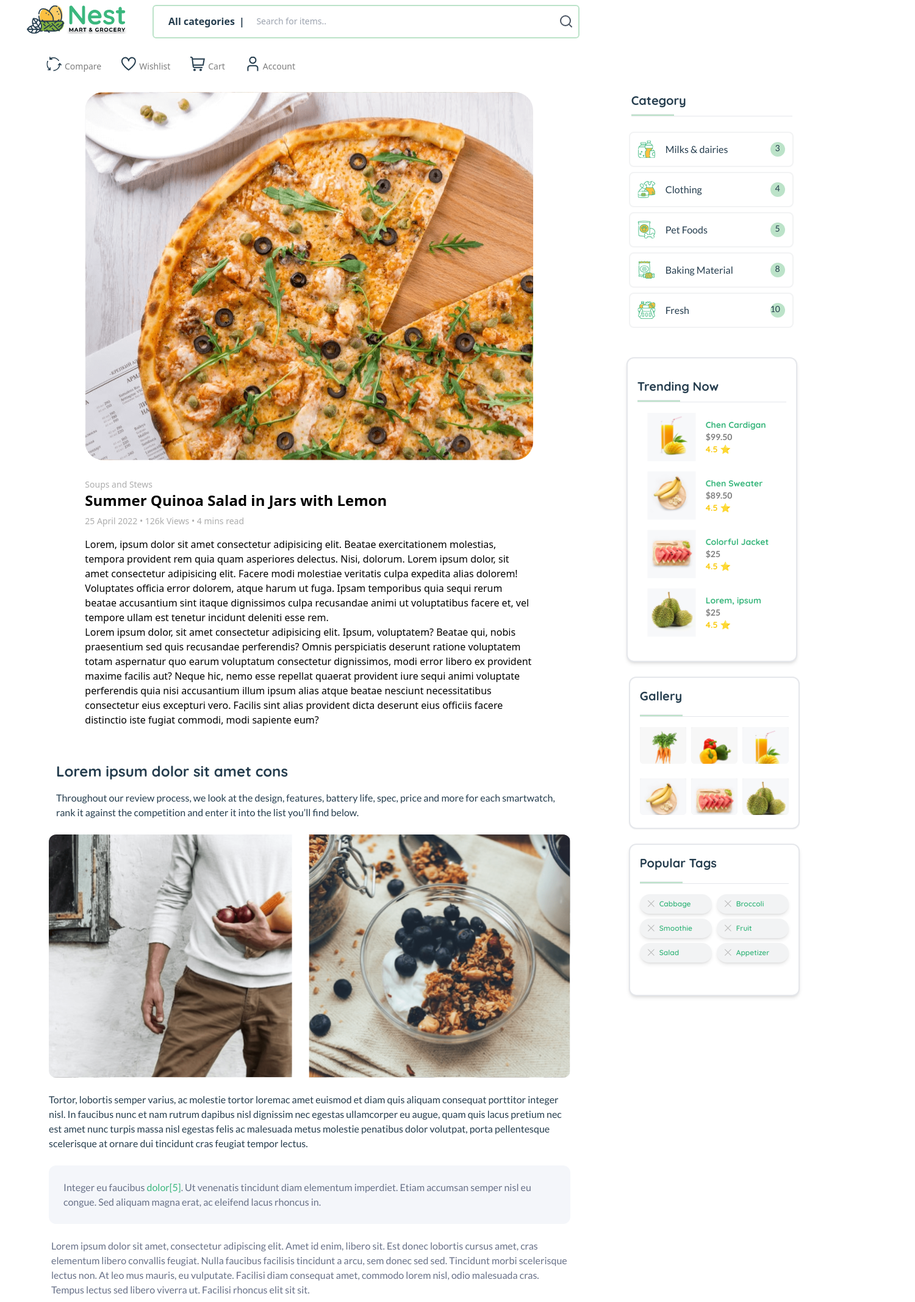
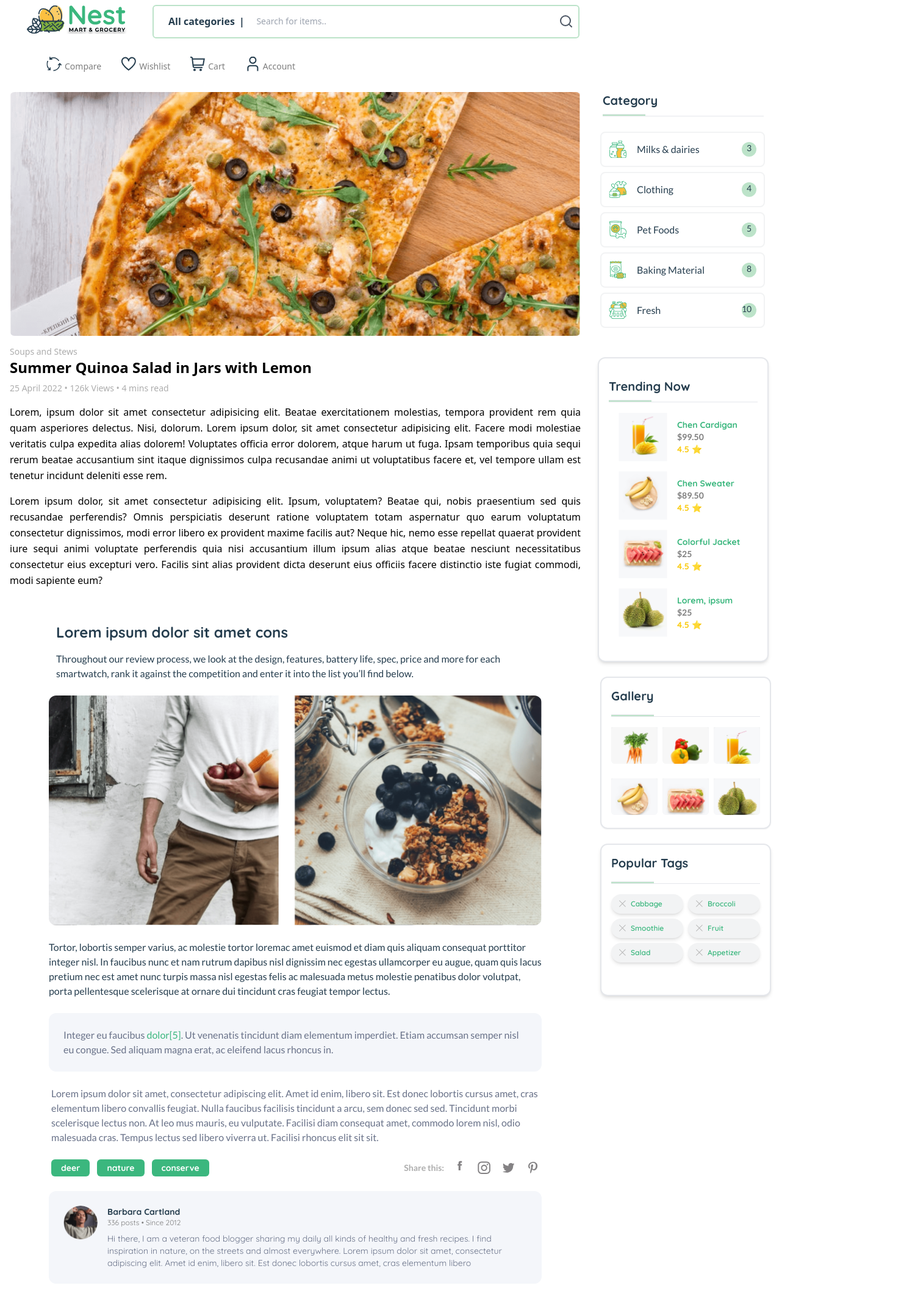
Before and after one commit to harshpratik2411/Nest, a React (Vite) app: page /blog/1 in a window 1280 px wide. Shown: the part 180-2316 px from the top of the page at 61% size, 1500 px wide, since content can reach past the window. Built offline with nearby package versions, Linux system fonts and the light colour scheme.

Commit message:
blogdetails completed successfully

```diff
--- a/src/Pages/Blog/BlogDetail/BlogDetailsMain/BlogDetailsMain.jsx
+++ b/src/Pages/Blog/BlogDetail/BlogDetailsMain/BlogDetailsMain.jsx
@@ -1,28 +1,32 @@
-import React from 'react'
+import React from "react";
 //import  BlogDetailsRow from '../../BlogDetail/BlogDetailsRow/BlogDetailsRow1'
-import BlogDetailsCol from '../BlogDetailsCol/BlogDetailsCol1'
-import Navbar from '../../../../Components/Navbar/Navbar'
-import TopNav1 from '../../../../Components/TopNav1/TopNav1'
-import TopNav2 from '../../../../Components/TopNav2/TopNav2'
-import BlogDetailsRowMain from '../BlogDetailsRowMain/BlogDetailsRowMain'
+import BlogDetailsCol from "../BlogDetailsCol/BlogDetailsCol1";
+import Navbar from "../../../../Components/Navbar/Navbar";
+import TopNav1 from "../../../../Components/TopNav1/TopNav1";
+import TopNav2 from "../../../../Components/TopNav2/TopNav2";
+import BlogDetailsRowMain from "../BlogDetailsRowMain/BlogDetailsRowMain";
+import BlogBannerbottom from "../../BlogBannerbottom/BlogBannerBottom";
+import Footer from "../../../../Components/Footer/Footer";
 
 const BlogDetailsMain = () => {
   return (
     <>
-    <div>
-
-          <Navbar/>
-          <TopNav1/>
-          <TopNav2/>
+      <div>
+        <Navbar />
+        <TopNav1 />
+        <TopNav2 />
       </div>
 
-      <div className='flex'>
-
-        <BlogDetailsRowMain/>
-        <BlogDetailsCol/>
-    </div>
-     </>
-  )
-}
+      <div className="flex">
+        <BlogDetailsRowMain />
+        <BlogDetailsCol />
+      </div>
+      <div>
+        <BlogBannerbottom />
+        <Footer />
+      </div>
+    </>
+  );
+};
 
 export default BlogDetailsMain;
--- a/src/Pages/Blog/BlogDetail/BlogDetailsRow/BlogDetailsRow1.jsx
+++ b/src/Pages/Blog/BlogDetail/BlogDetailsRow/BlogDetailsRow1.jsx
@@ -1,34 +1,42 @@
 import { useParams } from 'react-router';
-import { articles } from '../../BlogRow/BlogRow1'
-// import Navbar from  '../../../../Components/Navbar/Navbar'
-// import TopNav1 from '../../../../Components/TopNav1/TopNav1';
-// import TopNav2 from '../../../../Components/TopNav2/TopNav2';
+import { articles } from '../../BlogRow/BlogRow1';
 
 const BlogDetailRow1 = () => {
   const { id } = useParams();
-  const article = articles[id]; // Get the article based on URL id
+  const article = articles[id];
 
   if (!article) return <p>Blog not found.</p>;
 
   return (
     <>
-
-       {/* <Navbar/> */}
-      {/* <TopNav1/>
-      <TopNav2/> */}
-
-      <div className="p-4 max-w-3xl  mx-auto">
-      <img src={article.image} alt={article.title} className="rounded transition-all transform hover:scale-105 mb-4  w-full" />
+      <div className="p-4 max-w-5xl mx-auto">
+        <img
+          src={article.image}
+          alt={article.title}
+          className="w-full h-64 sm:h-80 md:h-[400px] object-cover rounded-lg transition-all transform hover:scale-105 mb-4"
+        />
         <p className="text-sm text-custom-text-lightgray">{article.category}</p>
-      <h1 className="text-2xl font-bold mb-2">{article.title}</h1>
+        <h1 className="text-xl sm:text-2xl font-bold mb-2">{article.title}</h1>
         <p className="text-sm text-custom-text-lightgray mb-4">
           {article.date} • {article.views} • {article.readTime}
         </p>
-      <p className="text-base">
-        Lorem, ipsum dolor sit amet consectetur adipisicing elit. Beatae exercitationem molestias, tempora provident rem quia quam asperiores delectus. Nisi, dolorum. Lorem ipsum dolor, sit amet consectetur adipisicing elit. Facere modi molestiae veritatis culpa expedita alias dolorem! Voluptates officia error dolorem, atque harum ut fuga. Ipsam temporibus quia sequi rerum beatae accusantium sint itaque dignissimos culpa recusandae animi ut voluptatibus facere et, vel tempore ullam est tenetur incidunt deleniti esse rem.
+        <p className="text-base text-justify leading-relaxed">
+          Lorem, ipsum dolor sit amet consectetur adipisicing elit. Beatae exercitationem
+          molestias, tempora provident rem quia quam asperiores delectus. Nisi, dolorum. Lorem
+          ipsum dolor, sit amet consectetur adipisicing elit. Facere modi molestiae veritatis culpa
+          expedita alias dolorem! Voluptates officia error dolorem, atque harum ut fuga. Ipsam
+          temporibus quia sequi rerum beatae accusantium sint itaque dignissimos culpa recusandae
+          animi ut voluptatibus facere et, vel tempore ullam est tenetur incidunt deleniti esse rem.
         </p>
-      <p>
-        Lorem ipsum dolor, sit amet consectetur adipisicing elit. Ipsum, voluptatem? Beatae qui, nobis praesentium sed quis recusandae perferendis? Omnis perspiciatis deserunt ratione voluptatem totam aspernatur quo earum voluptatum consectetur dignissimos, modi error libero ex provident maxime facilis aut? Neque hic, nemo esse repellat quaerat provident iure sequi animi voluptate perferendis quia nisi accusantium illum ipsum alias atque beatae nesciunt necessitatibus consectetur eius excepturi vero. Facilis sint alias provident dicta deserunt eius officiis facere distinctio iste fugiat commodi, modi sapiente eum?
+        <p className="mt-4 text-base text-justify leading-relaxed">
+          Lorem ipsum dolor, sit amet consectetur adipisicing elit. Ipsum, voluptatem? Beatae qui,
+          nobis praesentium sed quis recusandae perferendis? Omnis perspiciatis deserunt ratione
+          voluptatem totam aspernatur quo earum voluptatum consectetur dignissimos, modi error
+          libero ex provident maxime facilis aut? Neque hic, nemo esse repellat quaerat provident
+          iure sequi animi voluptate perferendis quia nisi accusantium illum ipsum alias atque
+          beatae nesciunt necessitatibus consectetur eius excepturi vero. Facilis sint alias
+          provident dicta deserunt eius officiis facere distinctio iste fugiat commodi, modi
+          sapiente eum?
         </p>
       </div>
     </>
--- a/src/Pages/Blog/BlogDetail/BlogDetailsRow/BlogDetailsRow2.jsx
+++ b/src/Pages/Blog/BlogDetail/BlogDetailsRow/BlogDetailsRow2.jsx
@@ -1,14 +1,14 @@
 import React from 'react';
-import img1 from '../../../../assets/BlogDetails/img1.svg'
-import author from  '../../../../assets/BlogDetails/author.svg'
-import  facebook from '../../../../assets/BlogDetails/facebook.svg'
-import  instagram from '../../../../assets/BlogDetails/instagram.svg'
-import  twitter from '../../../../assets/BlogDetails/twitter.svg'
-import  pinterest from '../../../../assets/BlogDetails/pinterest.svg'
+import img1 from '../../../../assets/BlogDetails/img1.svg';
+import author from '../../../../assets/BlogDetails/author.svg';
+import facebook from '../../../../assets/BlogDetails/facebook.svg';
+import instagram from '../../../../assets/BlogDetails/instagram.svg';
+import twitter from '../../../../assets/BlogDetails/twitter.svg';
+import pinterest from '../../../../assets/BlogDetails/pinterest.svg';
 
 const BlogDetailsRow2 = () => {
   return (
-    <div className="font-quicksand  text-custom-blue px-4 md:px-20 py-10" data-aos="fade-up" data-aos-delay="100">
+    <div className="font-quicksand text-custom-blue px-4 md:px-20 py-10" data-aos="fade-up" data-aos-delay="100">
       <h2 className="text-xl md:text-2xl ml-3 font-bold mb-4">Lorem ipsum dolor sit amet cons</h2>
       <p className="text-custom-blue ml-3 font-lato mb-6">
         Throughout our review process, we look at the design, features, battery life, spec, price and more for each smartwatch,
@@ -16,15 +16,19 @@ const BlogDetailsRow2 = () => {
       </p>
 
       <div className="w-full transition-all transform hover:scale-105 mb-6">
-        <img src={img1} alt="blog main visual" data-aos="fade-up" data-aos-delay="100" className="w-full cursor-pointer rounded-xl" />
+        <img
+          src={img1}
+          alt="blog main visual"
+          className="w-full cursor-pointer rounded-xl"
+        />
       </div>
 
-      <p data-aos="fade-up" data-aos-delay="100" className="text-custom-blue font-lato mb-6">
+      <p className="text-custom-blue font-lato mb-6">
         Tortor, lobortis semper varius, ac molestie tortor loremac amet euismod et diam quis aliquam consequat porttitor integer nisl. In faucibus nunc et nam rutrum dapibus nisl dignissim nec egestas ullamcorper eu augue, quam quis lacus pretium nec est amet nunc turpis massa nisl egestas felis ac malesuada metus molestie penatibus dolor volutpat, porta pellentesque scelerisque at ornare dui tincidunt cras feugiat tempor lectus.
       </p>
 
       <div className="bg-custom-new-white-bgstoke font-lato p-6 rounded-xl mb-6">
-        <p className="text-custom-text-gray ">
+        <p className="text-custom-text-gray">
           Integer eu faucibus <span className="text-custom-green">dolor[5]</span>. Ut venenatis tincidunt diam elementum imperdiet. Etiam accumsan semper nisl eu congue. Sed aliquam magna erat, ac eleifend lacus rhoncus in.
         </p>
       </div>
@@ -33,21 +37,27 @@ const BlogDetailsRow2 = () => {
         Lorem ipsum dolor sit amet, consectetur adipiscing elit. Amet id enim, libero sit. Est donec lobortis cursus amet, cras elementum libero convallis feugiat. Nulla faucibus facilisis tincidunt a arcu, sem donec sed sed. Tincidunt morbi scelerisque lectus non. At leo mus mauris, eu vulputate. Facilisi diam consequat amet, commodo lorem nisl, odio malesuada cras. Tempus lectus sed libero viverra ut. Facilisi rhoncus elit sit sit.
       </p>
 
-      <div className="flex items-center ml-1  cursor-pointer font-quicksand font-bold gap-4 mb-6">
-  <button className="bg-custom-green  hover:bg-custom-light-green text-custom-white text-sm px-4 py-1 rounded-md">deer</button>
+      {/* TAGS & SHARE SECTION */}
+      <div className="flex flex-col sm:flex-row sm:justify-between items-start sm:items-center ml-1 font-quicksand font-bold gap-4 mb-6">
+        <div className="flex flex-wrap gap-3">
+          <button className="bg-custom-green hover:bg-custom-light-green text-custom-white text-sm px-4 py-1 rounded-md">deer</button>
           <button className="bg-custom-green hover:bg-custom-light-green text-custom-white text-sm px-4 py-1 rounded-md">nature</button>
           <button className="bg-custom-green hover:bg-custom-light-green text-custom-white text-sm px-4 py-1 rounded-md">conserve</button>
-  <p className="text-custom-text-lightgray font-lato font-semibold ml-[480px] text-sm ">Share this:</p>
+        </div>
+
+        <div className="flex flex-col sm:flex-row sm:items-center gap-2 sm:gap-3">
+          <p className="text-custom-text-lightgray font-lato font-semibold text-sm">Share this:</p>
           <div className="flex gap-3 text-custom-text-lightgray">
-    <img src={facebook} alt="Facebook" className="w-7 h-7 mt-[2px]" />
+            <img src={facebook} alt="Facebook" className="w-7 h-7" />
             <img src={instagram} alt="Instagram" className="w-7 h-7" />
             <img src={twitter} alt="Twitter" className="w-7 h-7" />
             <img src={pinterest} alt="Pinterest" className="w-7 h-7" />
           </div>
         </div>
+      </div>
 
-
-      <div data-aos="fade-up" data-aos-delay="100" className="bg-custom-white-fillstroke p-6 rounded-xl flex items-start gap-4 mb-6">
+      {/* AUTHOR BOX */}
+      <div className="bg-custom-white-fillstroke p-6 rounded-xl flex flex-col sm:flex-row items-start gap-4 mb-6">
         <img src={author} alt="author" className="w-14 h-14 rounded-full object-cover" />
         <div>
           <h3 className="font-bold text-sm">Barbara Cartland</h3>
@@ -58,6 +68,7 @@ const BlogDetailsRow2 = () => {
         </div>
       </div>
 
+      {/* COMMENT FORM */}
       <h3 className="text-2xl font-quicksand font-bold mb-4">Leave a Comment</h3>
       <form className="space-y-4 mb-10">
         <textarea className="w-full border border-custom-new-white p-3 rounded-xl h-32" placeholder="Comment"></textarea>
@@ -66,18 +77,21 @@ const BlogDetailsRow2 = () => {
           <input className="border border-custom-new-white p-3 rounded-xl" type="email" placeholder="Email" />
         </div>
         <input className="border border-custom-new-white p-3 rounded-xl w-full" type="text" placeholder="Website" />
-        <button className="bg-custom-green hover:bg-custom-light-green cursor-pointer text-custom-white font-lato font-bold py-2 px-6 rounded-xl">Post Comment</button>
+        <button className="bg-custom-green hover:bg-custom-light-green cursor-pointer text-custom-white font-lato font-bold py-2 px-6 rounded-xl">
+          Post Comment
+        </button>
       </form>
 
+      {/* COMMENTS */}
       <h3 className="text-xl ml-1 font-bold mb-4">Comments</h3>
 
-      {['Sienna', 'Brenna', 'Gemma'].map((name, idx) => (
-        <div key={idx} className="flex cursor-pointer items-start gap-4 mb-6 bg-custom-white-fillstroke p-4 rounded-xl">
+      {['Sienna','Brenna','Gemma'].map((name, idx) => (
+        <div key={idx} className="flex flex-col sm:flex-row items-start gap-4 mb-6 bg-custom-white-fillstroke p-4 rounded-xl">
           <img src={author} alt={name} className="w-12 h-12 rounded-full object-cover" />
           <div>
             <p className="text-sm font-bold">{name}</p>
             <p className="text-xs text-custom-new-gray mb-2">December 4, 2022 at 3:12 pm</p>
-            <p data-aos="fade-up" data-aos-delay="200" className="text-sm text-custom-text-gray">
+            <p className="text-sm text-custom-text-gray">
               Lorem ipsum dolor sit amet, consectetur adipiscing elit. Delectus, suscipit exercitationem accusantium obcaecati quos voluptate
               necessitatibus saepe modi commodi dignissimos sequi repudiandae minus ab deleniti totam officia id incidunt?
             </p>
```
Lines whose indentation alone changed are shown as unchanged.
